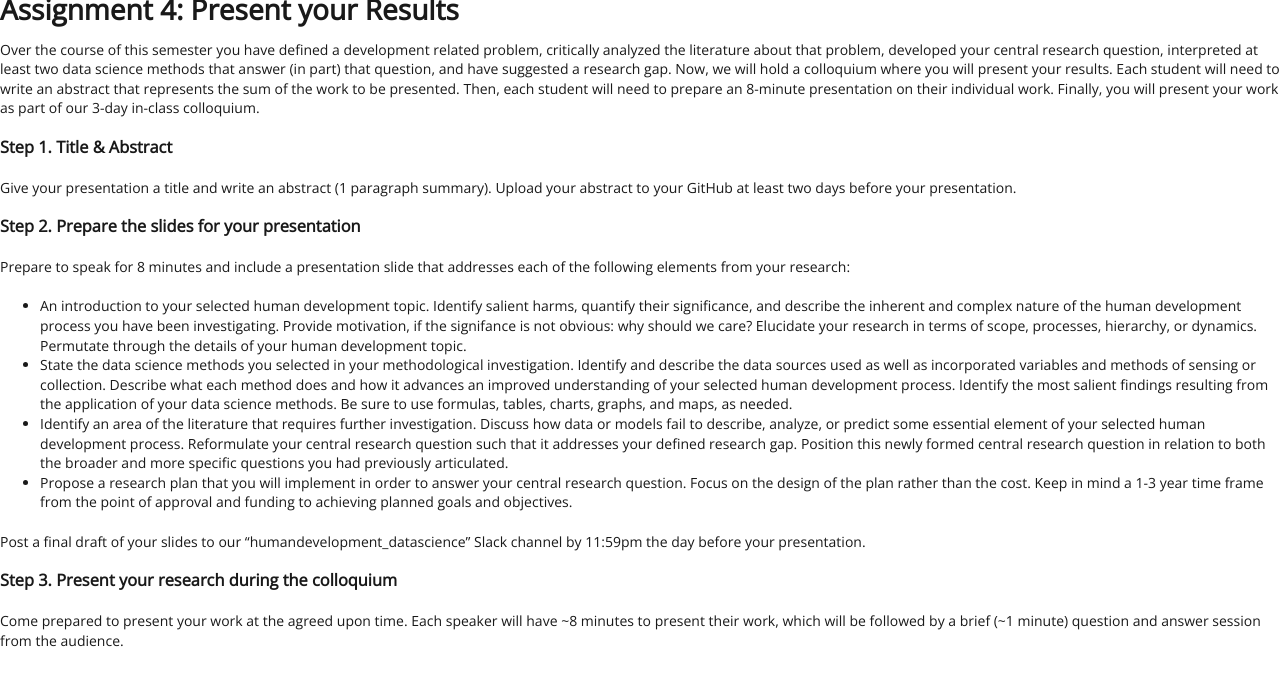
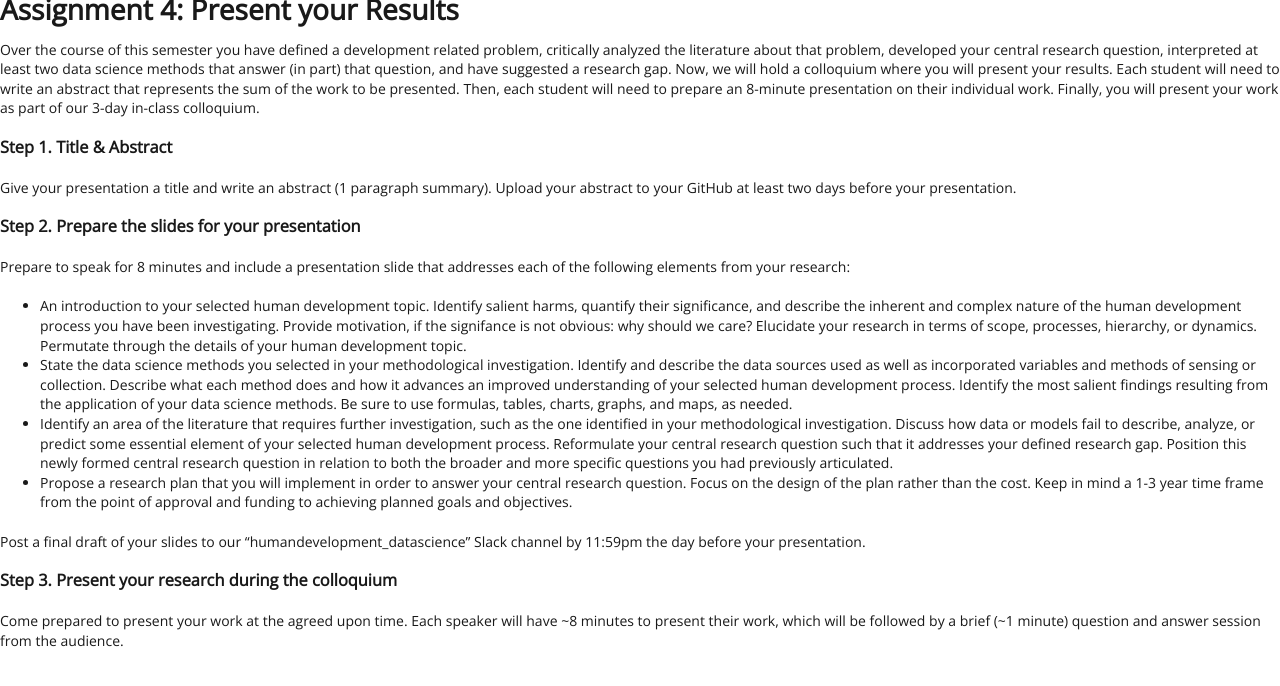
Before and after one commit to EMBrewer/dat150, a Jekyll site: the page built from _posts/2021-09-23-Assignment4.md, in a window 1280 px wide. Shown: the top 686 px of the page. Built offline with Jekyll 4.4.1, drawn with Linux system fonts in a browser that asks for light colours; our own code applies the rules of GitHub Pages for plain Markdown files.

Commit message:
Update 2021-09-23-Assignment4.md

```diff
--- a/_posts/2021-09-23-Assignment4.md
+++ b/_posts/2021-09-23-Assignment4.md
@@ -12,7 +12,7 @@ Prepare to speak for 8 minutes and include a presentation slide that addresses e
 
 * An introduction to your selected human development topic. Identify salient harms, quantify their significance, and describe the inherent and complex nature of the human development process you have been investigating. Provide motivation, if the signifance is not obvious: why should we care? Elucidate your research in terms of scope, processes, hierarchy, or dynamics. Permutate through the details of your human development topic.
 * State the data science methods you selected in your methodological investigation. Identify and describe the data sources used as well as incorporated variables and methods of sensing or collection. Describe what each method does and how it advances an improved understanding of your selected human development process. Identify the most salient findings resulting from the application of your data science methods. Be sure to use formulas, tables, charts, graphs, and maps, as needed.
-* Identify an area of the literature that requires further investigation. Discuss how data or models fail to describe, analyze, or predict some essential element of your selected human development process. Reformulate your central research question such that it addresses your defined research gap. Position this newly formed central research question in relation to both the broader and more specific questions you had previously articulated.
+* Identify an area of the literature that requires further investigation, such as the one identified in your methodological investigation. Discuss how data or models fail to describe, analyze, or predict some essential element of your selected human development process. Reformulate your central research question such that it addresses your defined research gap. Position this newly formed central research question in relation to both the broader and more specific questions you had previously articulated.
 * Propose a research plan that you will implement in order to answer your central research question. Focus on the design of the plan rather than the cost. Keep in mind a 1-3 year time frame from the point of approval and funding to achieving planned goals and objectives.
 
 Post a final draft of your slides to our "humandevelopment_datascience" Slack channel by 11:59pm the day before your presentation.
```
